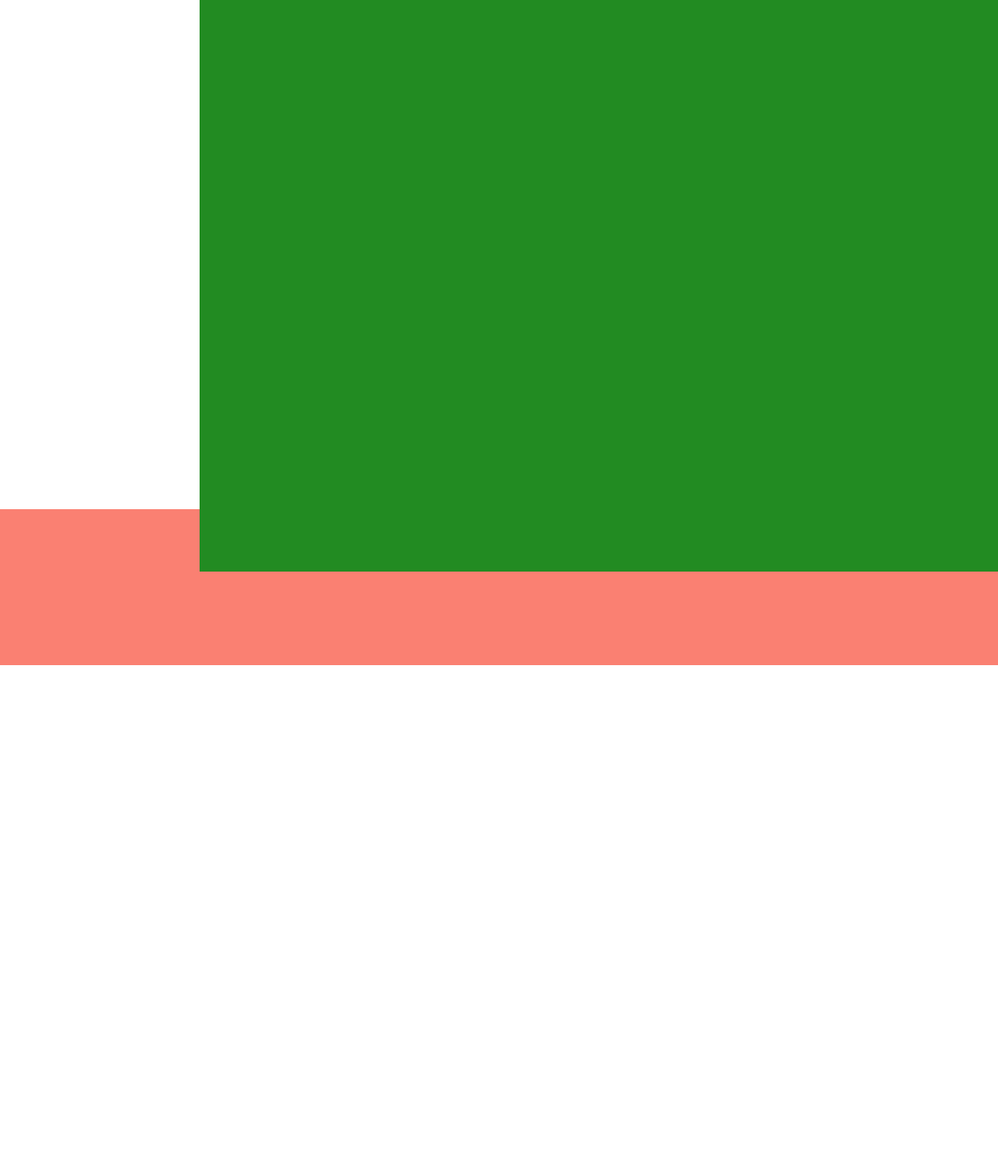
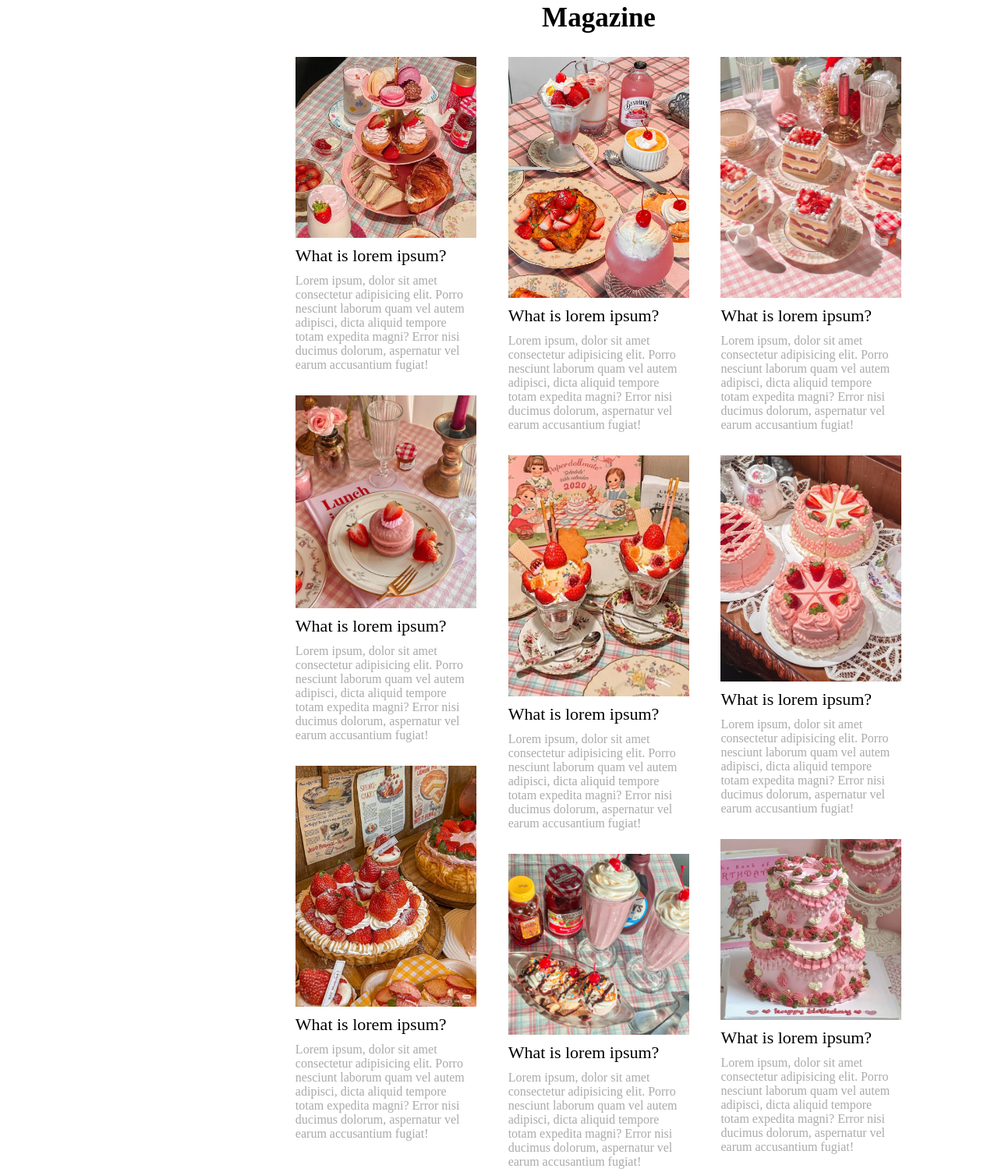
Before and after one commit to annakyung/HTML-CSS, a plain HTML site: page 2023년_5월달/23.05.31/wireframe/index.html in a window 1280 px wide. Shown: the part 1047-2550 px from the top of the page at 78% size. Before the commit the page ends 2000 px from the top, so only its background shows below. Drawn offline with Linux system fonts and the light colour scheme; a web font is replaced by a local one.

Commit message:
2023.06.01 파일 최종완료

```diff
--- a/2023년_5월달/23.05.31/wireframe/css/main.css
+++ b/2023년_5월달/23.05.31/wireframe/css/main.css
@@ -13,6 +13,14 @@
   src: url("https://cdn.jsdelivr.net/gh/projectnoonnu/noonfonts_six@1.2/S-CoreDream-3Light.woff")
     format("woff");
   font-weight: normal;
+  font-style: normal;
+}
+
+@font-face {
+  font-family: "BookkMyungjo-Bd";
+  src: url("https://cdn.jsdelivr.net/gh/projectnoonnu/noonfonts_2302@1.0/BookkMyungjo-Bd.woff2")
+    format("woff2");
+  font-weight: 700;
   font-style: normal;
 }
 
@@ -38,7 +46,7 @@ li {
 /* wrap */
 .wrap {
   width: 100%;
-  height: 2000px;
+  height: 3220px;
   /* background-color: aqua; */
 }
 
@@ -133,8 +141,8 @@ header {
 /* contents */
 #contents {
   width: 100%;
-  height: 1700px;
-  /* background-color: saddlebrown; */
+  height: 3020px;
+  /* background-color:#fbb0c1; */
 }
 
 /* video_var */
@@ -150,6 +158,7 @@ header {
   flex-direction: column;
   align-items: center;
   text-align: center;
+  background-color: white;
 }
 
 .video_var iframe {
@@ -173,7 +182,7 @@ header {
 /* main */
 .main {
   width: 80%;
-  height: 1700px;
+  height: 2940px;
   margin-top: 80px;
   float: right;
   /* background-color: chartreuse; */
@@ -184,7 +193,6 @@ header {
   width: 100%;
   height: 900px;
   position: relative;
-  /* background-color: wheat; */
 }
 
 .main_img img {
@@ -272,9 +280,49 @@ h1 span:nth-child(13) {
 
 /* sub_img */
 .sub_img {
+  width: 80%;
+  height: 2000px;
+  margin: 40px auto;
+  overflow: hidden;
+  /* background-color: forestgreen; */
+}
+
+.sub_img h1 {
+  display: block;
+  margin: 30px 0;
+  text-align: center;
+  font-family: "BookkMyungjo-Bd";
+  font-size: 35px;
+  font-weight: bold;
+}
+
+.con_img {
+  width: 33.3%;
+  overflow: hidden;
+  float: left;
+}
+
+.con {
+  width: 85%;
+  margin: 0 auto;
+  margin-bottom: 30px;
+}
+
+.con img {
   width: 100%;
-  height: 800px;
-  background-color: forestgreen;
+  display: block;
+}
+
+.con a {
+  display: block;
+  font-family: "BookkMyungjo-Bd";
+  font-size: 22px;
+  margin: 10px 0;
+}
+
+.con p {
+  font-family: "BookkMyungjo-Bd";
+  color: #aaa;
 }
 
 /*  */
--- a/2023년_5월달/23.05.31/wireframe/index.html
+++ b/2023년_5월달/23.05.31/wireframe/index.html
@@ -96,7 +96,117 @@
             </p>
           </div>
 
-          <div class="sub_img"></div>
+          <div class="sub_img">
+            <h1>Magazine</h1>
+
+            <!-- 01 -->
+            <div class="con_img">
+              <div class="con">
+                <img src="images/img.jpg" alt="이미지1" />
+                <a href="#">What is lorem ipsum?</a>
+                <p>
+                  Lorem ipsum, dolor sit amet consectetur adipisicing elit.
+                  Porro nesciunt laborum quam vel autem adipisci, dicta aliquid
+                  tempore totam expedita magni? Error nisi ducimus dolorum,
+                  aspernatur vel earum accusantium fugiat!
+                </p>
+              </div>
+
+              <div class="con">
+                <img src="images/img2.jpg" alt="이미지2" />
+                <a href="#">What is lorem ipsum?</a>
+                <p>
+                  Lorem ipsum, dolor sit amet consectetur adipisicing elit.
+                  Porro nesciunt laborum quam vel autem adipisci, dicta aliquid
+                  tempore totam expedita magni? Error nisi ducimus dolorum,
+                  aspernatur vel earum accusantium fugiat!
+                </p>
+              </div>
+
+              <div class="con">
+                <img src="images/img3.jpg" alt="이미지3" />
+                <a href="#">What is lorem ipsum?</a>
+                <p>
+                  Lorem ipsum, dolor sit amet consectetur adipisicing elit.
+                  Porro nesciunt laborum quam vel autem adipisci, dicta aliquid
+                  tempore totam expedita magni? Error nisi ducimus dolorum,
+                  aspernatur vel earum accusantium fugiat!
+                </p>
+              </div>
+            </div>
+
+            <!-- 02 -->
+            <div class="con_img">
+              <div class="con">
+                <img src="images/img4.jpg" alt="이미지4" />
+                <a href="#">What is lorem ipsum?</a>
+                <p>
+                  Lorem ipsum, dolor sit amet consectetur adipisicing elit.
+                  Porro nesciunt laborum quam vel autem adipisci, dicta aliquid
+                  tempore totam expedita magni? Error nisi ducimus dolorum,
+                  aspernatur vel earum accusantium fugiat!
+                </p>
+              </div>
+
+              <div class="con">
+                <img src="images/img5.jpg" alt="이미지5" />
+                <a href="#">What is lorem ipsum?</a>
+                <p>
+                  Lorem ipsum, dolor sit amet consectetur adipisicing elit.
+                  Porro nesciunt laborum quam vel autem adipisci, dicta aliquid
+                  tempore totam expedita magni? Error nisi ducimus dolorum,
+                  aspernatur vel earum accusantium fugiat!
+                </p>
+              </div>
+
+              <div class="con">
+                <img src="images/img6.jpg" alt="이미지6" />
+                <a href="#">What is lorem ipsum?</a>
+                <p>
+                  Lorem ipsum, dolor sit amet consectetur adipisicing elit.
+                  Porro nesciunt laborum quam vel autem adipisci, dicta aliquid
+                  tempore totam expedita magni? Error nisi ducimus dolorum,
+                  aspernatur vel earum accusantium fugiat!
+                </p>
+              </div>
+            </div>
+
+            <!-- 03 -->
+            <div class="con_img">
+              <div class="con">
+                <img src="images/img7.jpg" alt="이미지7" />
+                <a href="#">What is lorem ipsum?</a>
+                <p>
+                  Lorem ipsum, dolor sit amet consectetur adipisicing elit.
+                  Porro nesciunt laborum quam vel autem adipisci, dicta aliquid
+                  tempore totam expedita magni? Error nisi ducimus dolorum,
+                  aspernatur vel earum accusantium fugiat!
+                </p>
+              </div>
+
+              <div class="con">
+                <img src="images/img8.jpg" alt="이미지8" />
+                <a href="#">What is lorem ipsum?</a>
+                <p>
+                  Lorem ipsum, dolor sit amet consectetur adipisicing elit.
+                  Porro nesciunt laborum quam vel autem adipisci, dicta aliquid
+                  tempore totam expedita magni? Error nisi ducimus dolorum,
+                  aspernatur vel earum accusantium fugiat!
+                </p>
+              </div>
+
+              <div class="con">
+                <img src="images/img9.jpg" alt="이미지9" />
+                <a href="#">What is lorem ipsum?</a>
+                <p>
+                  Lorem ipsum, dolor sit amet consectetur adipisicing elit.
+                  Porro nesciunt laborum quam vel autem adipisci, dicta aliquid
+                  tempore totam expedita magni? Error nisi ducimus dolorum,
+                  aspernatur vel earum accusantium fugiat!
+                </p>
+              </div>
+            </div>
+          </div>
         </div>
       </div>
 
```
Also changed, not shown: 2023년_6월달/2023.06.01/t_wireframe/index.html (+3 -10 lines), 2023년_5월달/23.05.31/wireframe/images/img.jpg (added), 2023년_5월달/23.05.31/wireframe/images/img2.jpg (added), 2023년_5월달/23.05.31/wireframe/images/img3.jpg (added), 2023년_5월달/23.05.31/wireframe/images/img4.jpg (added), 2023년_5월달/23.05.31/wireframe/images/img5.jpg (added), 2023년_5월달/23.05.31/wireframe/images/img6.jpg (added), 2023년_5월달/23.05.31/wireframe/images/img7.jpg (added), 2023년_5월달/23.05.31/wireframe/images/img8.jpg (added), 2023년_5월달/23.05.31/wireframe/images/img9.jpg (added).
